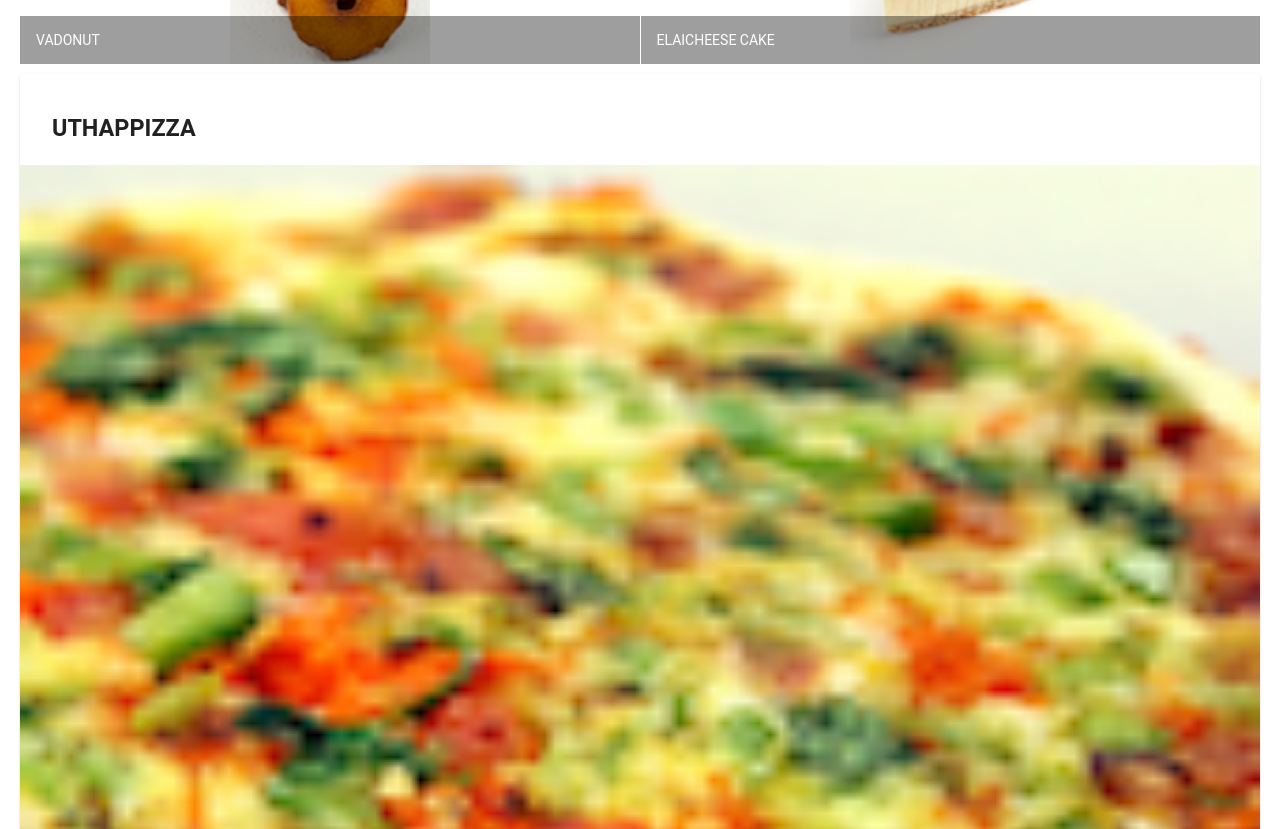
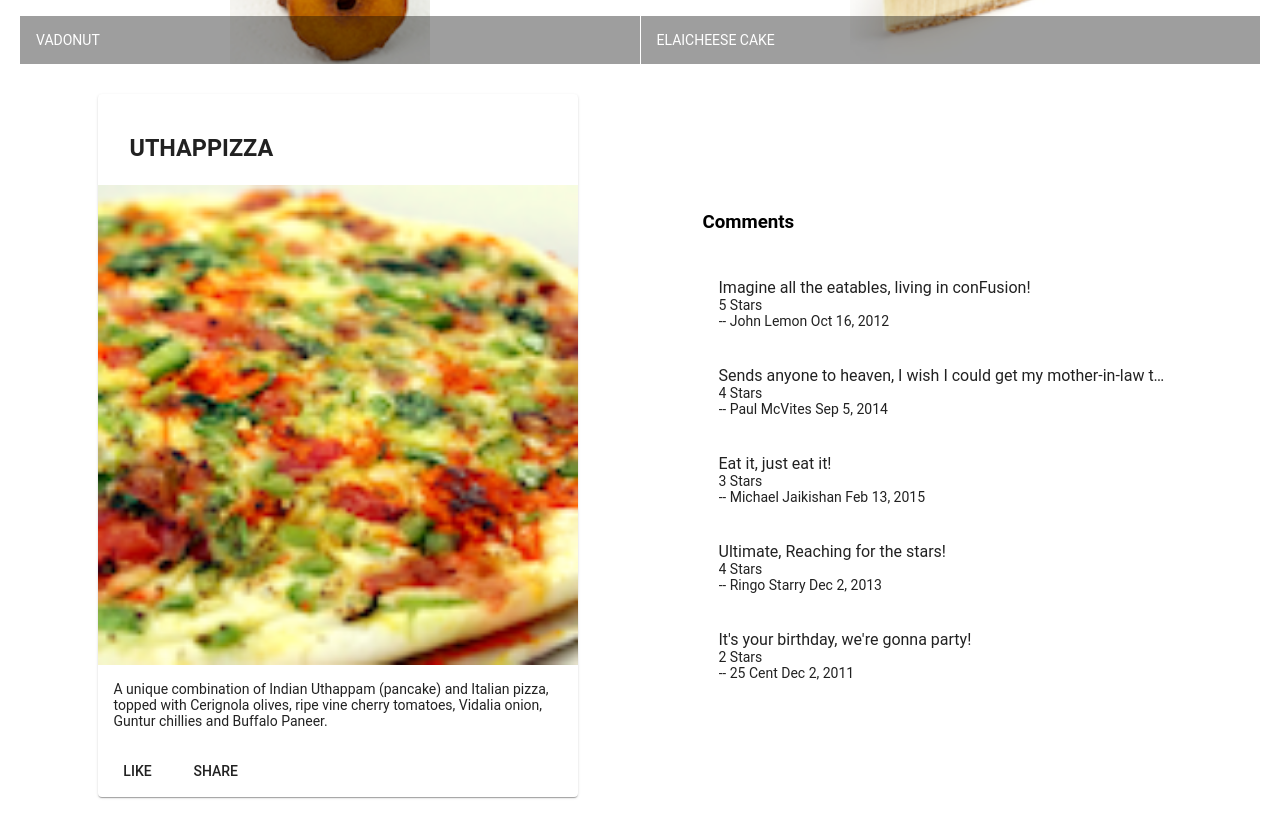
Before and after one commit to smitpatel1307/git-Angular, an Angular app: page / in a window 1280 px wide. Shown: the part 500-1329 px from the top of the page. Built offline with nearby package versions, Linux system fonts and the light colour scheme.

Commit message:
Assignment-1

```diff
--- /dev/null
+++ b/src/app/dishdetail/dishdetail.component.html
@@ -0,0 +1,38 @@
+<div class="container" fxLayout="row" fxLayout.sm="column" fxLayout.xs="column" fxLayoutAlign.gt-md="space-around center"
+  fxLayoutGap="10px" fxLayoutGap.xs="0">
+  	<div fxFlex="40">
+    	<div fxFlex *ngIf="dish">
+      		<mat-card>
+        		<mat-card-header>
+          			<mat-card-title>
+            			<h3>{{ dish.name | uppercase }}</h3>
+          			</mat-card-title>
+        		</mat-card-header>
+        		<img mat-card-image src="{{dish.image}}" alt="{{dish.name}}">
+        		<mat-card-content>
+          			<p>{{ dish.description}} </p>
+        		</mat-card-content>
+        		<mat-card-actions>
+          			<button mat-button>LIKE</button>
+          			<button mat-button>SHARE</button>
+        		</mat-card-actions>
+      		</mat-card>
+    	</div>
+  	</div>
+  	<div fxFlex="40" *ngIf="dish">
+		<h3>Comments</h3>
+		<mat-list>
+			<mat-list-item *ngFor="let comment of dish.comments">
+				<p mat-line>
+					<span>{{comment.comment}}</span>
+				</p>
+				<p mat-line>
+					<span>{{comment.rating}} Stars</span>
+				</p>
+				<p mat-line>
+					<span>-- {{comment.author}} {{ comment.date | date }}</span>
+				</p>
+			</mat-list-item>
+		</mat-list>
+  	</div>
+</div>
--- /dev/null
+++ b/src/app/dishdetail/dishdetail.component.ts
@@ -0,0 +1,58 @@
+import { Component, OnInit } from '@angular/core';
+
+const DISH = {
+	name: 'Uthappizza',
+	image: '/assets/images/uthappizza.png',
+	category: 'mains',
+	label: 'Hot',
+	price: '4.99',
+	description: 'A unique combination of Indian Uthappam (pancake) and Italian pizza, topped with Cerignola olives, ripe vine cherry tomatoes, Vidalia onion, Guntur chillies and Buffalo Paneer.',
+	comments: [
+		{
+			rating: 5,
+			comment: "Imagine all the eatables, living in conFusion!",
+			author: "John Lemon",
+			date: "2012-10-16T17:57:28.556094Z"
+		},
+		{
+			rating: 4,
+			comment: "Sends anyone to heaven, I wish I could get my mother-in-law to eat it!",
+			author: "Paul McVites",
+			date: "2014-09-05T17:57:28.556094Z"
+		},
+		{
+			rating: 3,
+			comment: "Eat it, just eat it!",
+			author: "Michael Jaikishan",
+			date: "2015-02-13T17:57:28.556094Z"
+		},
+		{
+			rating: 4,
+			comment: "Ultimate, Reaching for the stars!",
+			author: "Ringo Starry",
+			date: "2013-12-02T17:57:28.556094Z"
+		},
+		{
+			rating: 2,
+			comment: "It's your birthday, we're gonna party!",
+			author: "25 Cent",
+			date: "2011-12-02T17:57:28.556094Z"
+		}
+	]
+};
+
+@Component({
+	selector: 'app-dishdetail',
+	templateUrl: './dishdetail.component.html',
+	styleUrls: ['./dishdetail.component.scss']
+})
+export class DishdetailComponent implements OnInit {
+
+	constructor() { }
+
+	dish = DISH;
+
+	ngOnInit() {
+	}
+
+}
--- a/src/app/menu/menu.component.html
+++ b/src/app/menu/menu.component.html
@@ -20,21 +20,5 @@
     </mat-grid-tile>
     </mat-grid-list>
   </div>
-  <div fxFlex *ngIf="selectedDish">
-    <mat-card>
-      <mat-card-header>
-        <mat-card-title>
-          <h3>{{selectedDish.name | uppercase}}</h3>
-        </mat-card-title>
-      </mat-card-header>
-      <img mat-card-image src={{selectedDish.image}} alt={{selectedDish.name}}>
-      <mat-card-content>
-        <p>{{selectedDish.description}}</p>
-      </mat-card-content>
-      <mat-card-actions>
-        <button mat-button>LIKE</button>
-        <button mat-button>SHARE</button>
-      </mat-card-actions>
-    </mat-card>
-  </div>
+  <app-dishdetail></app-dishdetail>
 </div>
```
Also changed, not shown: src/app/app.module.ts (+5 -2 lines), src/app/app.component.html (line endings or trailing spaces), src/app/dishdetail/dishdetail.component.scss (added), 1 other file (tests, documents, lock files or other folders).
